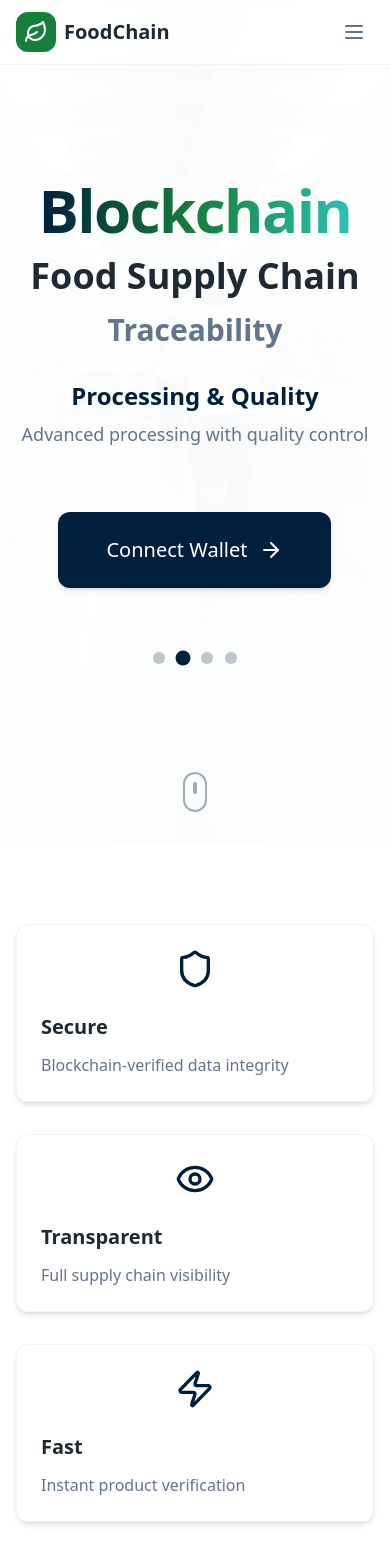
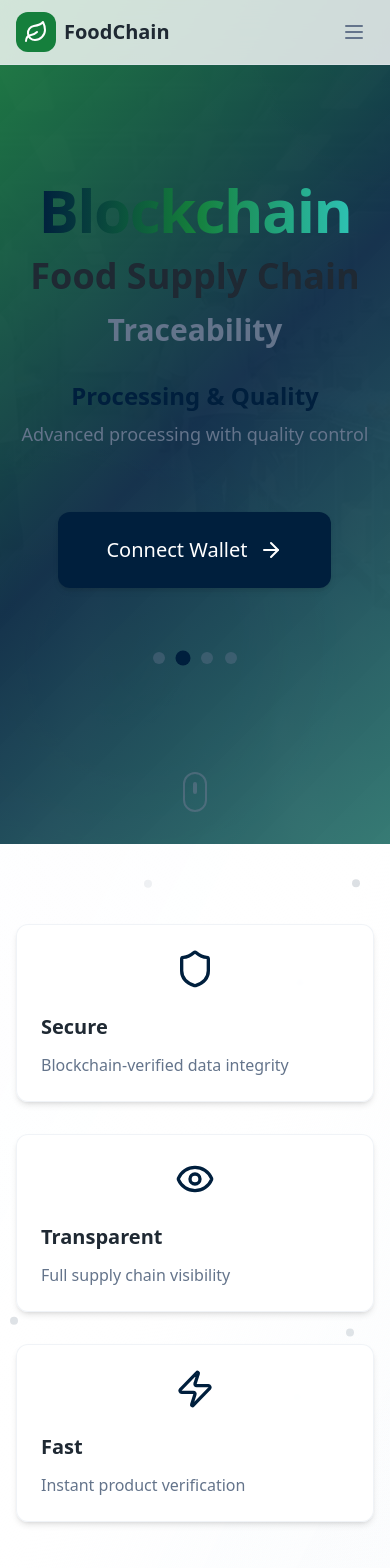
Before and after one commit to madhan175/tracechain-flow, a React (Vite) app: page / in a window 390 px wide. Shown: the top 1568 px of the page. Built offline with nearby package versions, Linux system fonts and the light colour scheme.

Commit message:
Refactor: Change background color
Update the background color of the application and add an interesting visual element to the landing page.

```diff
--- a/src/pages/Home.tsx
+++ b/src/pages/Home.tsx
@@ -42,7 +42,47 @@ const Home: React.FC = () => {
   }, [slides.length]);
 
   return (
-    <div className="min-h-screen">
+    <div className="min-h-screen bg-gradient-to-br from-background via-muted/30 to-background">
+      {/* Animated Background Elements */}
+      <div className="fixed inset-0 overflow-hidden pointer-events-none">
+        <motion.div
+          className="absolute -top-40 -right-40 w-80 h-80 bg-gradient-to-br from-primary/20 to-trust/20 rounded-full blur-3xl"
+          animate={{
+            scale: [1, 1.2, 1],
+            rotate: [0, 180, 360],
+          }}
+          transition={{
+            duration: 20,
+            repeat: Infinity,
+            ease: "linear"
+          }}
+        />
+        <motion.div
+          className="absolute top-1/2 -left-40 w-96 h-96 bg-gradient-to-br from-secondary/15 to-accent/15 rounded-full blur-3xl"
+          animate={{
+            scale: [1.2, 1, 1.2],
+            rotate: [360, 180, 0],
+          }}
+          transition={{
+            duration: 25,
+            repeat: Infinity,
+            ease: "linear"
+          }}
+        />
+        <motion.div
+          className="absolute bottom-10 right-1/4 w-64 h-64 bg-gradient-to-br from-trust/10 to-primary/10 rounded-full blur-2xl"
+          animate={{
+            y: [0, -20, 0],
+            scale: [1, 1.1, 1],
+          }}
+          transition={{
+            duration: 15,
+            repeat: Infinity,
+            ease: "easeInOut"
+          }}
+        />
+      </div>
+
       {/* Animated Hero Section */}
       <section className="relative min-h-screen flex items-center justify-center overflow-hidden">
         {/* Image Slider Background */}
@@ -62,8 +102,23 @@ const Home: React.FC = () => {
           />
         </AnimatePresence>
 
-        {/* Dark Overlay */}
-        <div className="absolute inset-0 bg-gradient-to-r from-background/95 via-background/85 to-background/95" />
+        {/* Enhanced Dark Overlay with Dynamic Gradient */}
+        <motion.div
+          className="absolute inset-0"
+          animate={{
+            background: [
+              "linear-gradient(135deg, hsl(210 24% 8% / 0.95), hsl(210 100% 12% / 0.9), hsl(174 62% 25% / 0.85))",
+              "linear-gradient(135deg, hsl(174 62% 25% / 0.95), hsl(142 72% 29% / 0.9), hsl(210 24% 8% / 0.85))",
+              "linear-gradient(135deg, hsl(142 72% 29% / 0.95), hsl(210 100% 12% / 0.9), hsl(174 62% 25% / 0.85))",
+              "linear-gradient(135deg, hsl(210 24% 8% / 0.95), hsl(210 100% 12% / 0.9), hsl(174 62% 25% / 0.85))"
+            ]
+          }}
+          transition={{
+            duration: 8,
+            repeat: Infinity,
+            ease: "easeInOut"
+          }}
+        />
 
         {/* Content */}
         <div className="relative max-w-7xl mx-auto px-4 sm:px-6 lg:px-8 text-center z-10">
@@ -192,7 +247,30 @@ const Home: React.FC = () => {
       </section>
 
       {/* Features Section */}
-      <section className="py-20 px-4 sm:px-6 lg:px-8">
+      <section className="relative py-20 px-4 sm:px-6 lg:px-8 bg-gradient-to-br from-card/50 via-background to-muted/30">
+        {/* Floating particles */}
+        <div className="absolute inset-0 overflow-hidden pointer-events-none">
+          {Array.from({ length: 6 }).map((_, i) => (
+            <motion.div
+              key={i}
+              className="absolute w-2 h-2 bg-primary/20 rounded-full"
+              style={{
+                left: `${Math.random() * 100}%`,
+                top: `${Math.random() * 100}%`,
+              }}
+              animate={{
+                y: [0, -100, 0],
+                opacity: [0.2, 0.8, 0.2],
+              }}
+              transition={{
+                duration: 10 + Math.random() * 10,
+                repeat: Infinity,
+                delay: Math.random() * 5,
+                ease: "easeInOut"
+              }}
+            />
+          ))}
+        </div>
         <div className="max-w-7xl mx-auto">
           <motion.div
             initial={{ opacity: 0, y: 50 }}
```
